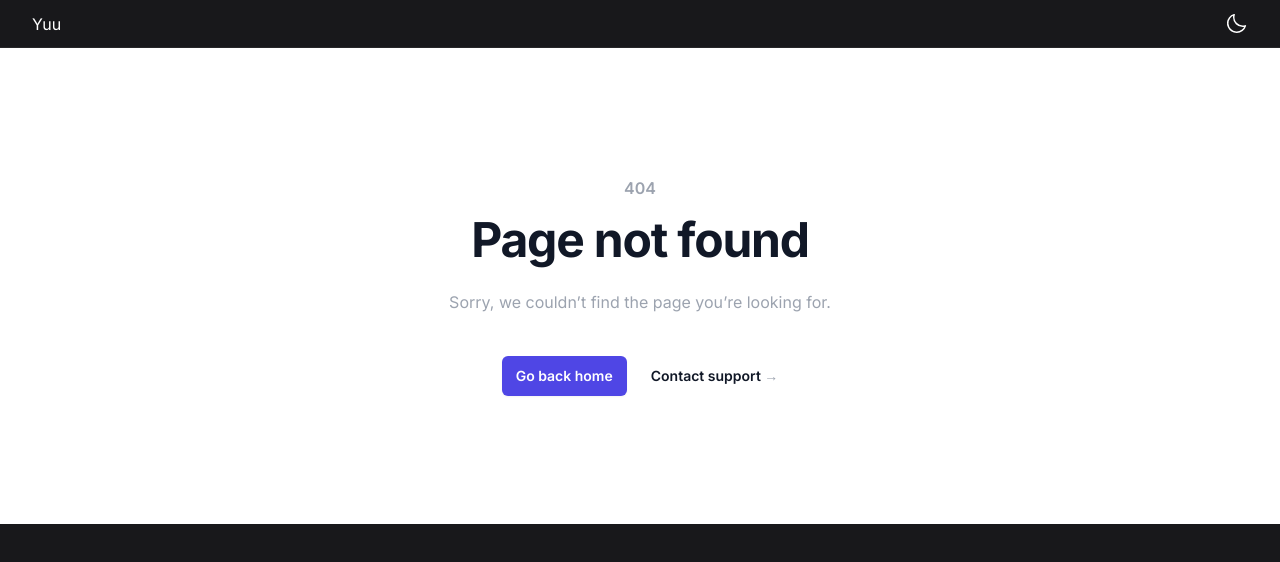
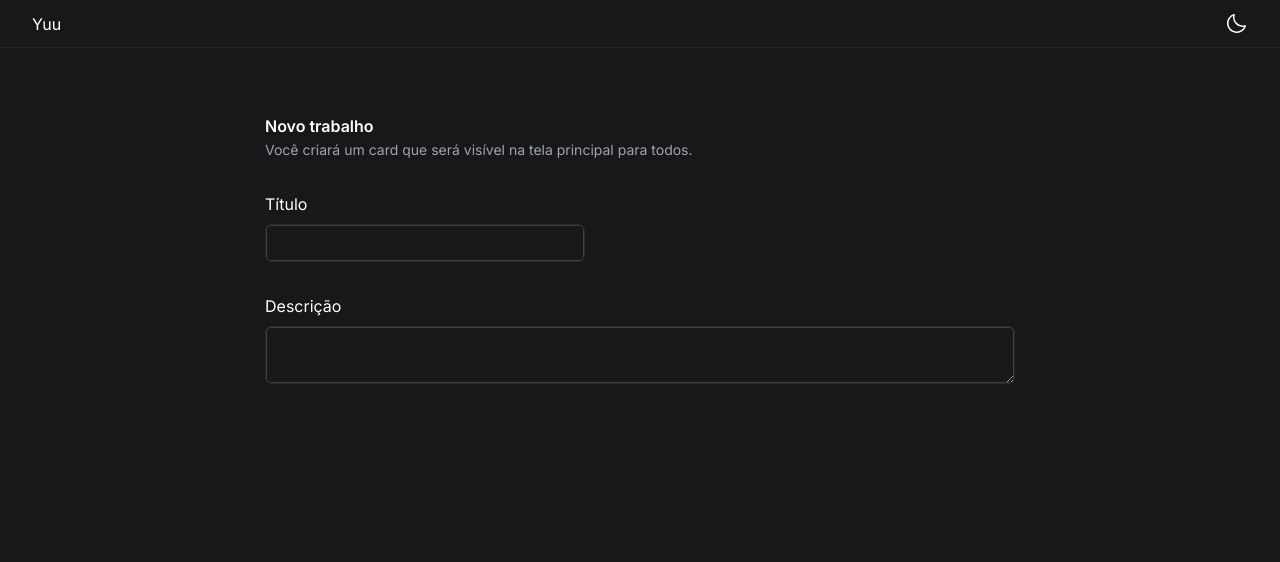
Before and after one commit to FranciscoZhou5/yuu-schl-works, a Next.js app: page /sw/new in a window 1280 px wide. Before the commit this address had no page. Shown: the top 562 px of the page. Built offline with nearby package versions, Linux system fonts and the light colour scheme.

Commit message:
feat: add new school work page

```diff
--- a/src/app/page.tsx
+++ b/src/app/page.tsx
@@ -3,7 +3,10 @@
 import { SchoolWork } from "@/@types";
 import SchoolWorkCard from "@/components/SchoolWorkCard";
 import SchoolWorkDetailModal from "@/components/SchoolWorkDetailModal";
-import { MagnifyingGlass, Plus } from "@phosphor-icons/react";
+import { Listbox, Transition } from "@headlessui/react";
+import { CaretDown, MagnifyingGlass, Plus } from "@phosphor-icons/react";
+import classNames from "classnames";
+import Link from "next/link";
 import { useCallback, useEffect, useState } from "react";
 import { createPortal } from "react-dom";
 
@@ -34,6 +37,8 @@ export default function App() {
       ? data
       : data.filter((schoolWork) => schoolWork.title.toLowerCase().replace(/\s+/g, "").includes(query.toLowerCase().replace(/\s+/g, "")));
 
+  const schoolWorkTypes = ["Trabalho", "Apresentação", "Prova"];
+
   return (
     <>
       {typeof document !== "undefined" &&
@@ -49,7 +54,8 @@ export default function App() {
         )}
 
       <main className="max-w-[950px] pt-4 mx-auto px-4 md:px-8 lg:px-0">
-        <div className="h-10 bg-gray-200 dark:bg-zinc-800 flex items-center border border-zinc-200 dark:border-zinc-800 rounded-md ">
+        <div className="h-10 flex">
+          <div className="h-full w-full bg-gray-200 dark:bg-zinc-800 flex items-center border border-zinc-200 dark:border-zinc-800 rounded-md">
             <MagnifyingGlass size={18} className="mx-3" />
             <input
               type="text"
@@ -58,6 +64,49 @@ export default function App() {
               placeholder="Pesquisar..."
               className="outline-none bg-transparent text-sm h-full w-full"
             />
+          </div>
+
+          <Listbox defaultValue={schoolWorkTypes[0]}>
+            <div className="relative h-10 ml-2">
+              <Listbox.Button className="h-full text-sm dark:text-gray-400  text-gray-600 hover:bg-gray-200 hover:text-black dark:hover:text-white duration-200 flex items-center border border-zinc-200 dark:hover:bg-zinc-800 dark:border-zinc-800 rounded-md px-2 md:px-3">
+                Adicionar
+                <CaretDown size={18} className="ml-2" />
+              </Listbox.Button>
+
+              <Transition
+                enter="transition duration-100 ease-out"
+                enterFrom="transform scale-95 opacity-0"
+                enterTo="transform scale-100 opacity-100"
+                leave="transition duration-75 ease-out"
+                leaveFrom="transform scale-100 opacity-100"
+                leaveTo="transform scale-95 opacity-0"
+                className="absolute mt-1 border border-zinc-200 dark:border-zinc-800 w-full rounded-md bg-slate-50 dark:bg-zinc-900"
+              >
+                <Listbox.Options className="py-1">
+                  {schoolWorkTypes.map((item) => (
+                    <Listbox.Option
+                      as={Link}
+                      href={`/sw/new?type=${item}`}
+                      key={Math.random()}
+                      value={item}
+                      className="w-full cursor-pointer"
+                    >
+                      {({ active, selected }) => (
+                        <div
+                          className={classNames(
+                            active ? "dark:bg-zinc-800 bg-gray-200" : "dark:text-gray-400 text-gray-600",
+                            "px-2 duration-200 text-sm py-2"
+                          )}
+                        >
+                          {item}
+                        </div>
+                      )}
+                    </Listbox.Option>
+                  ))}
+                </Listbox.Options>
+              </Transition>
+            </div>
+          </Listbox>
         </div>
 
         <div className="grid justify-center grid-cols-1 min-[600px]:grid-cols-2 lg:grid-cols-3 xl:grid-cols-4 gap-4 mt-4">
--- /dev/null
+++ b/src/app/sw/new/layout.tsx
@@ -0,0 +1,7 @@
+export const metadata = {
+  title: "Novo",
+};
+
+export default function NewSWLayout({ children }: { children: React.ReactNode }) {
+  return <section>{children}</section>;
+}
--- /dev/null
+++ b/src/app/sw/new/page.tsx
@@ -0,0 +1,38 @@
+"use client";
+
+import { useSearchParams } from "next/navigation";
+
+export default function NewSW() {
+  const searchParams = useSearchParams();
+
+  const schoolWorkType = searchParams.get("type") || "Trabalho";
+
+  return (
+    <main className="max-w-[750px] pt-4 mx-auto px-4 md:px-8 lg:px-0">
+      <form>
+        <div className="space-y-8 mt-12">
+          <div>
+            <h2 className="text-base font-semibold leading-7">
+              {schoolWorkType === "Trabalho" ? "Novo trabalho" : `Nova ${schoolWorkType.toLowerCase()}`}
+            </h2>
+            <p> Você criará um card que será visível na tela principal para todos. </p>
+          </div>
+
+          <div className="flex flex-col max-w-xs space-y-2">
+            <label htmlFor="title">Título</label>
+            <input type="text" id="title" className="shadow-sm ring-1 ring-slate-100 dark:ring-zinc-700 ring-inset" />
+          </div>
+
+          <div className="flex flex-col space-y-2">
+            <label htmlFor="description">Descrição</label>
+            <textarea
+              name="description"
+              id="description"
+              className="shadow-sm ring-1 ring-slate-100 dark:ring-zinc-700 ring-inset"
+            ></textarea>
+          </div>
+        </div>
+      </form>
+    </main>
+  );
+}
--- a/src/styles/globals.css
+++ b/src/styles/globals.css
@@ -9,3 +9,7 @@ body {
 :is(span, p, svg) {
   @apply dark:text-gray-400 text-gray-600 text-sm;
 }
+
+:is(input, textarea) {
+  @apply bg-transparent outline-none border rounded-md p-2 text-sm border-zinc-200 dark:border-zinc-800;
+}
```
Lines whose indentation alone changed are shown as unchanged.
